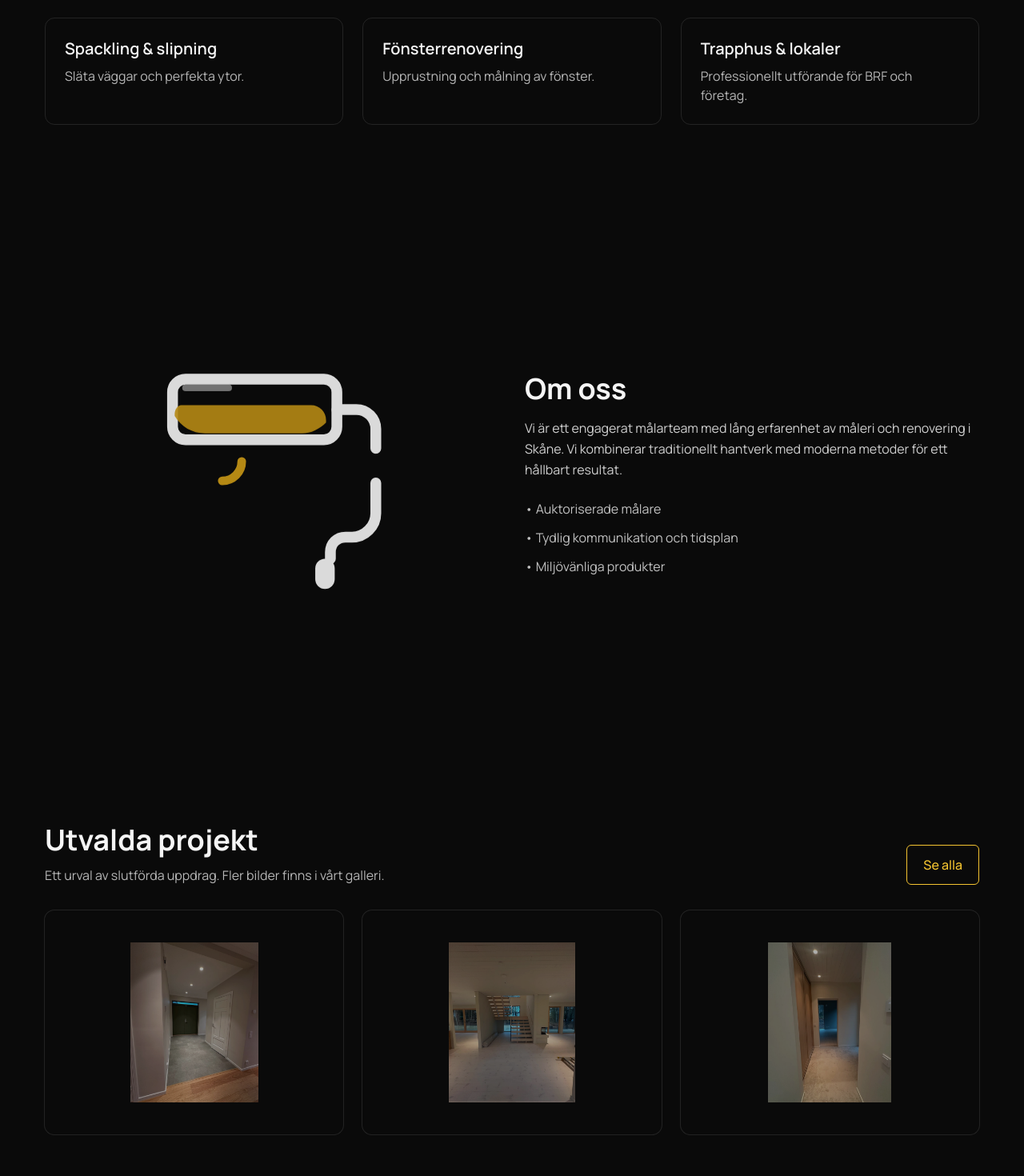
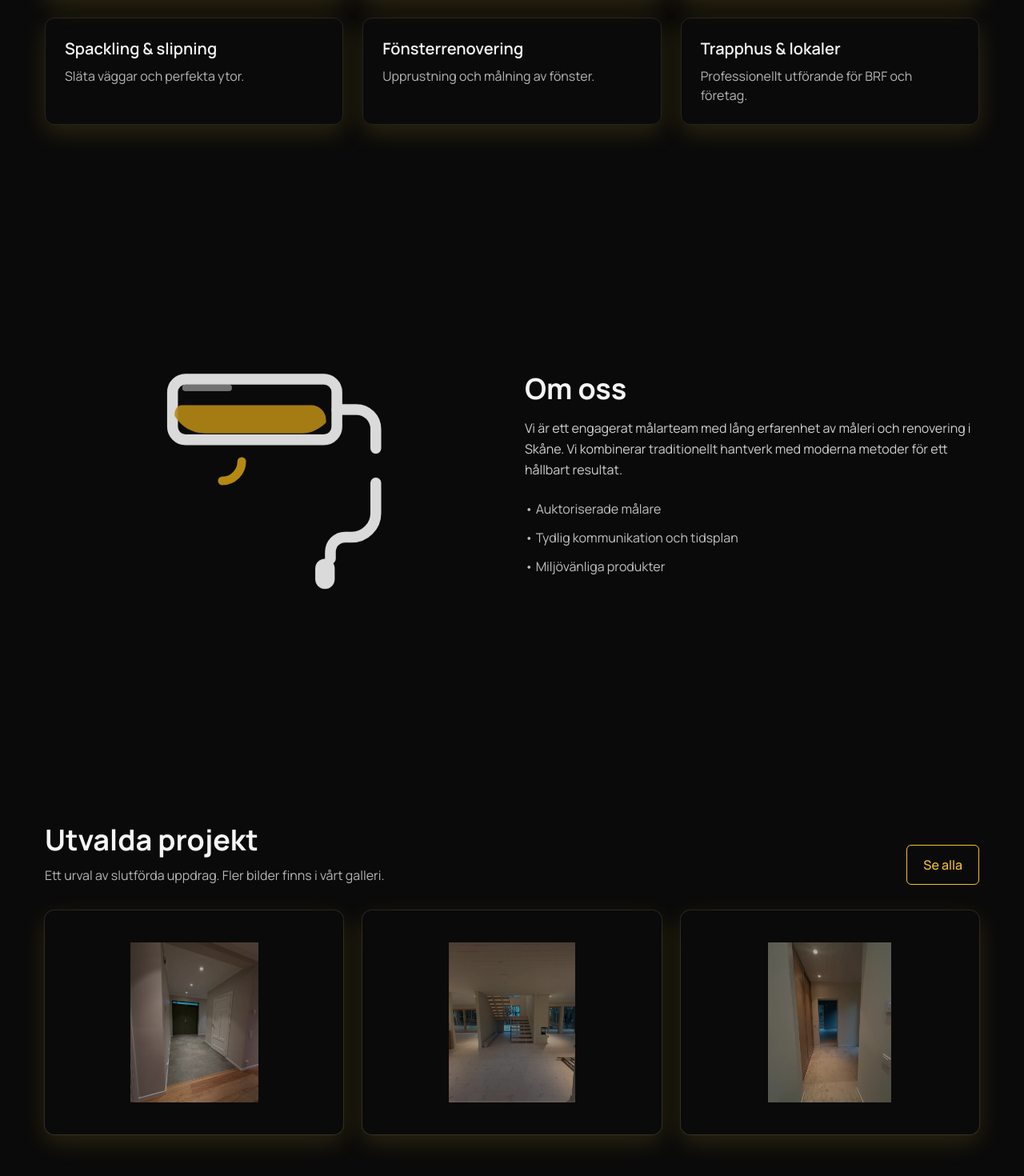
Before and after one commit to Ridvan-bot/pohlmans-maleri, a Next.js app: page / in a window 1280 px wide. Shown: the part 1076-2546 px from the top of the page at 80% size. Built offline with nearby package versions, Linux system fonts and the light colour scheme.

Commit message:
refactor: Simplify hover effects in gallery tiles and enhance shadow styling for improved visual feedback

```diff
--- a/src/app/(site)/components/LightboxGallery.tsx
+++ b/src/app/(site)/components/LightboxGallery.tsx
@@ -47,7 +47,7 @@ export default function LightboxGallery({ images, gridClassName }: LightboxGalle
             key={img.src + i}
             type="button"
             onClick={() => { setIndex(i); setIsOpen(true); }}
-            className="group relative aspect-[4/3] overflow-hidden rounded-xl ring-1 ring-white/10 bg-[--muted] focus:outline-none focus-visible:ring-2 focus-visible:ring-[--brand-600] gallery-tile"
+            className="group relative aspect-[4/3] overflow-hidden rounded-xl ring-1 ring-white/10 bg-[--muted] focus:outline-none focus-visible:ring-2 focus-visible:ring-[--brand-600] gallery-tile shadow-[0_10px_30px_rgba(244,196,48,0.15)] hover:shadow-[0_22px_70px_rgba(244,196,48,0.26)]"
             aria-label={`Öppna ${img.alt}`}
           >
             <Image
--- a/src/app/globals.css
+++ b/src/app/globals.css
@@ -118,7 +118,4 @@ body::before {
 .gallery-tile {
   transition: transform .5s ease, box-shadow .5s ease, border-color .3s ease;
 }
-.gallery-tile:hover {
-  transform: translateY(-2px);
-  box-shadow: 0 12px 40px rgba(244,196,48,0.08), 0 2px 10px rgba(0,0,0,0.35);
-}
+.gallery-tile:hover { transform: translateY(-2px); }
--- a/src/app/page.tsx
+++ b/src/app/page.tsx
@@ -72,7 +72,7 @@ export default function Home() {
           ].map((s) => (
             <div
               key={s.title}
-              className="rounded-xl border border-white/10 bg-[--muted] p-6 hover:border-white/20 transition"
+              className="rounded-xl border border-white/10 bg-[--muted] p-6 hover:border-white/20 transition shadow-[0_10px_30px_rgba(244,196,48,0.15)] hover:shadow-[0_22px_70px_rgba(244,196,48,0.26)]"
             >
               <h3 className="text-xl font-semibold">{s.title}</h3>
               <p className="mt-2 text-white/70">{s.desc}</p>
```
